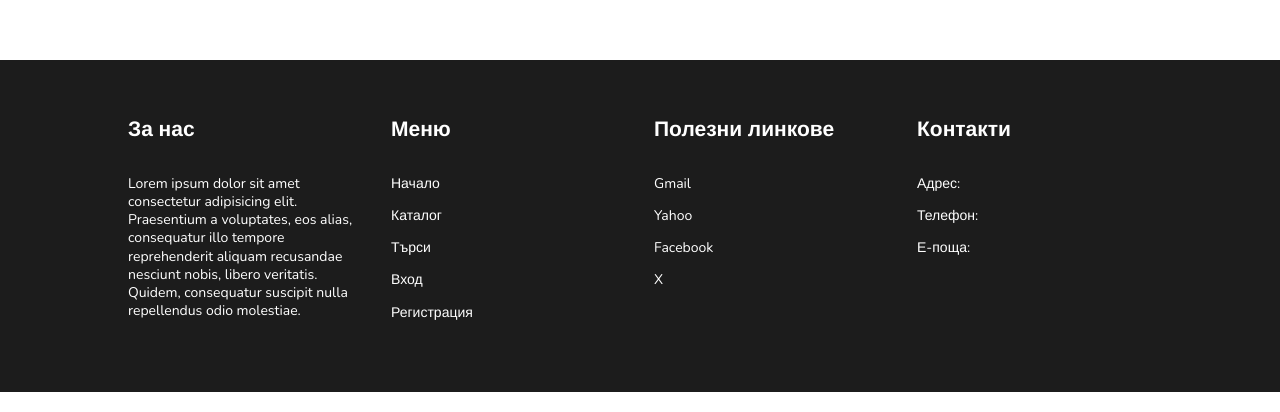
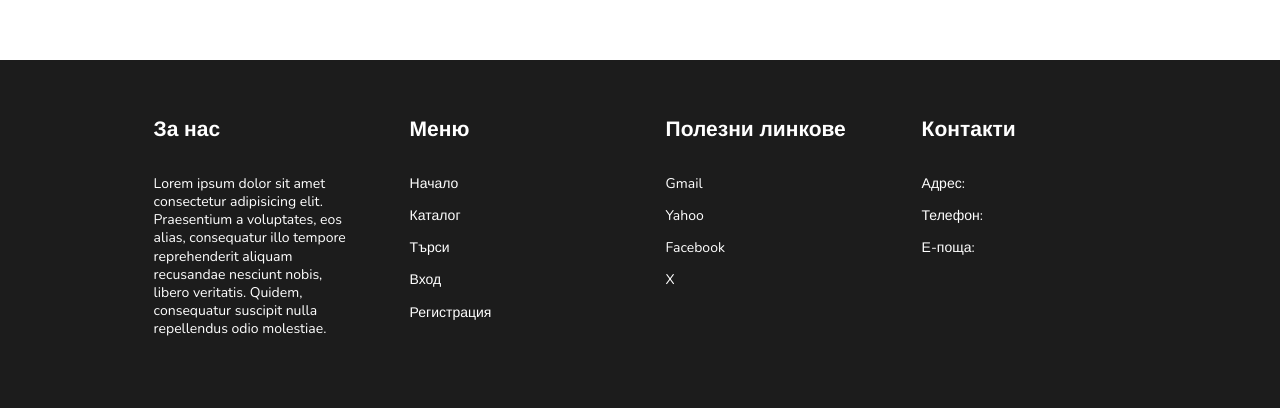
Before and after one commit to venelinkolev/exam-project-reactjs, a React (Vite) app: page / in a window 1280 px wide. Shown: the part 540-952 px from the top of the page. Built offline with nearby package versions, Linux system fonts and the light colour scheme.

Commit message:
Footer Finish

```diff
--- a/src/components/Footer/Footer.css
+++ b/src/components/Footer/Footer.css
@@ -8,7 +8,7 @@
 
 .info {
     display: flex;
-    gap: 2em;
+    justify-content: space-around;
 }
 
 .info h2 {
@@ -23,12 +23,16 @@
     margin-bottom: 1em;
 }
 
+.info a:hover {
+    color: orangered;
+}
+
 .about-as,
 .menu,
 .useful-links,
 .contact-us {
+    flex-basis: 20%;
     display: flex;
-    flex: 1 1 20%;
     flex-direction: column;
     color: white;
 }
@@ -46,6 +50,7 @@
 .menu a {
     text-decoration: none;
     color: white;
+    transition: color 0.8s ease-in-out;
 }
 
 .useful-links a,
@@ -56,6 +61,7 @@
 .useful-links a {
     text-decoration: none;
     color: white;
+    transition: color 0.8s ease-in-out;
 }
 
 .copyrights {
```
